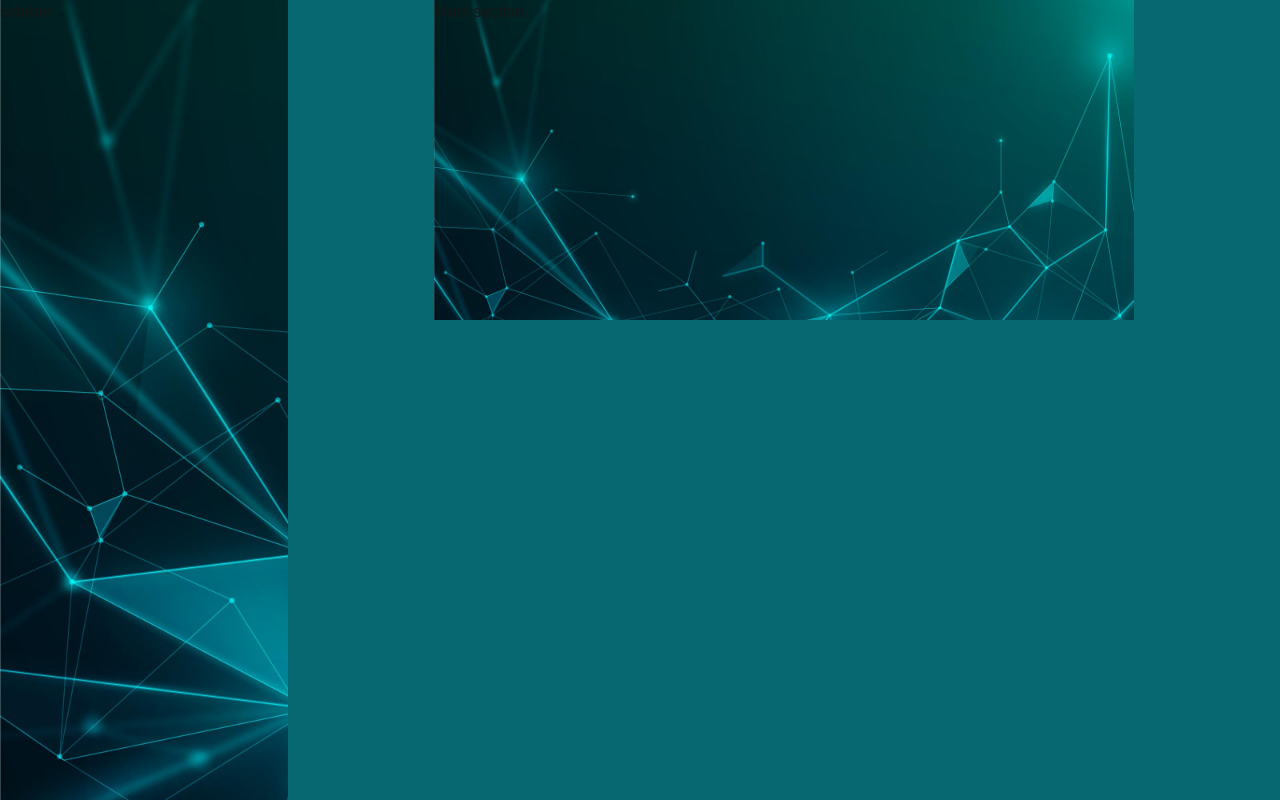
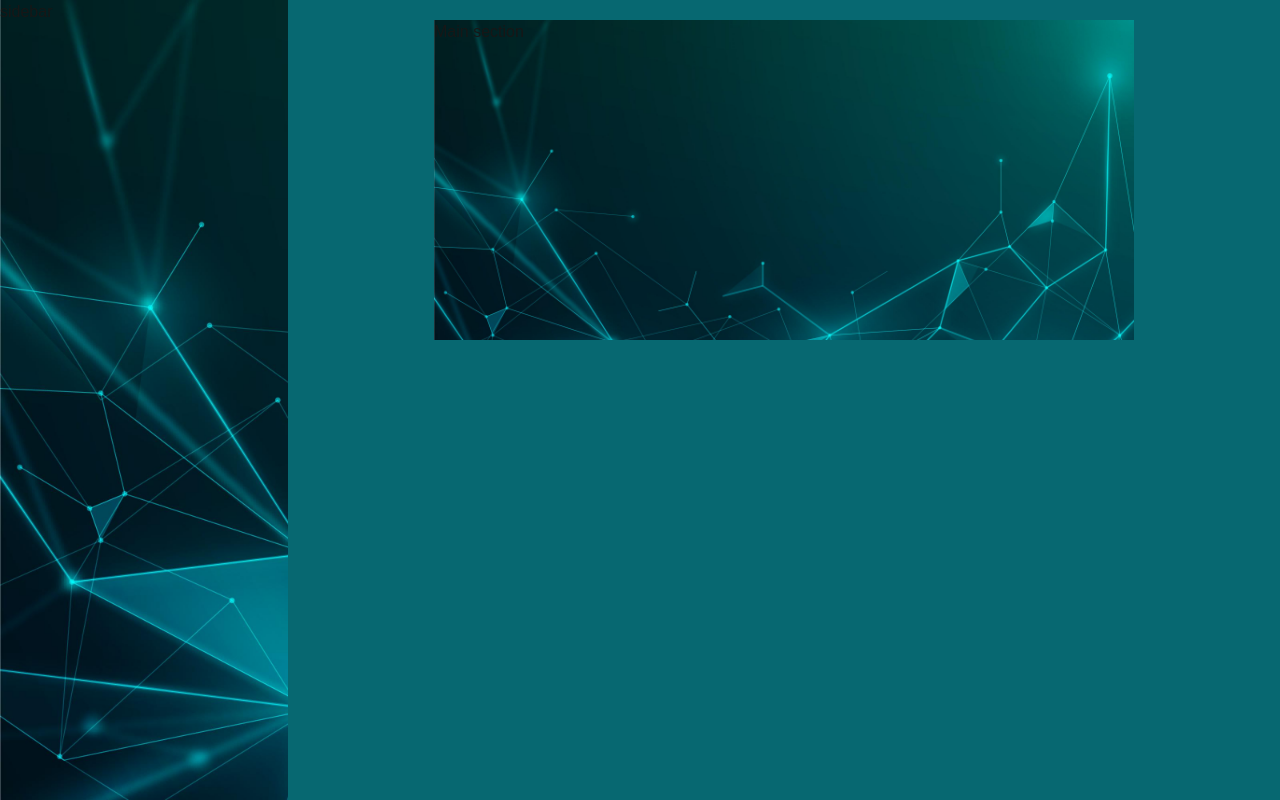
Before and after one commit to afnanhussain2002/my-portfolio, a Next.js app: page / in a window 1280 px wide. Built offline with nearby package versions, Linux system fonts and the light colour scheme.

Commit message:
add some margin on top

```diff
--- a/app/page.tsx
+++ b/app/page.tsx
@@ -9,7 +9,7 @@ const MainPage = () => {
       </section>
       <section className='mx-auto'>
 
-        <div className=' w-[700px] h-80 bg-[url("../public/images/mainBg.jpg")] bg-cover'>
+        <div className=' w-[700px] h-80 bg-[url("../public/images/mainBg.jpg")] bg-cover mt-5'>
           Main section
         </div>
 
```
